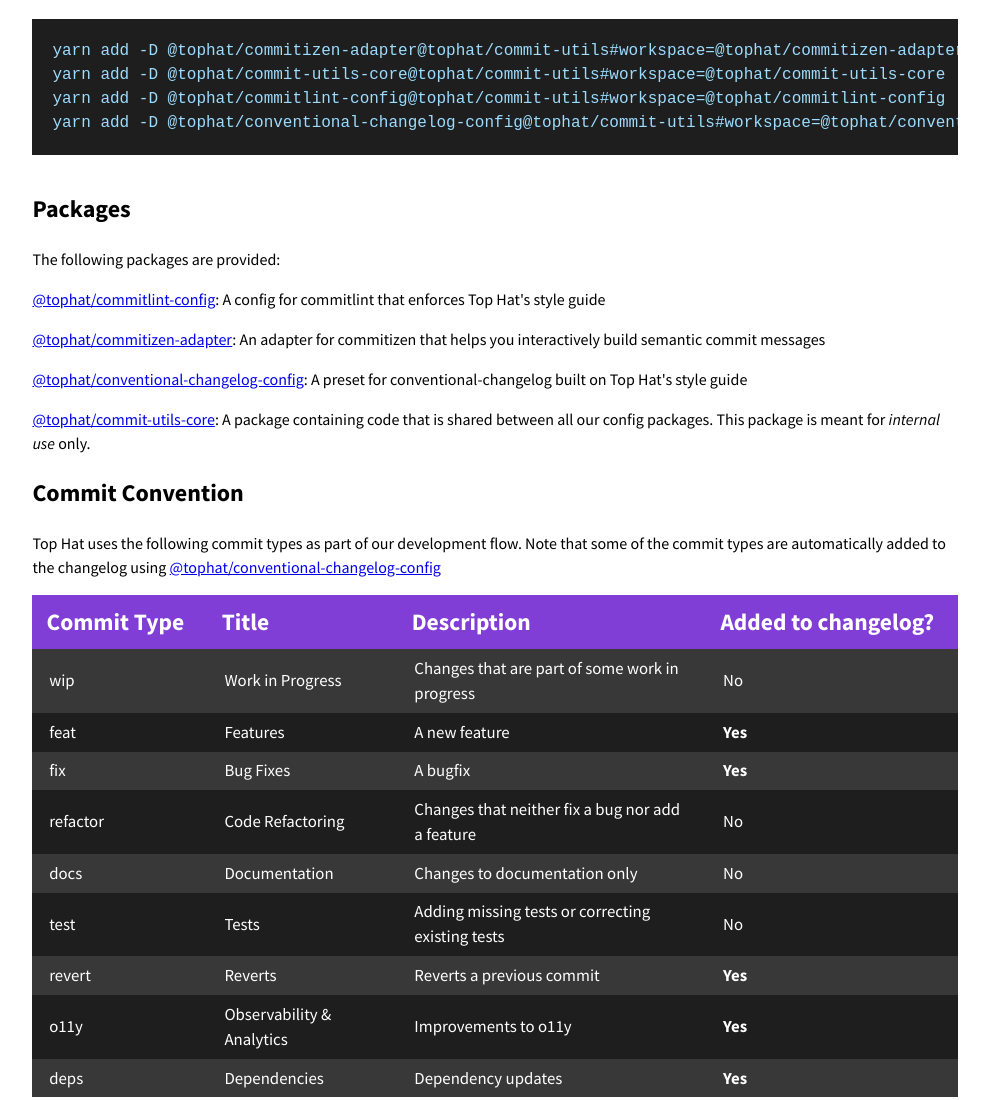
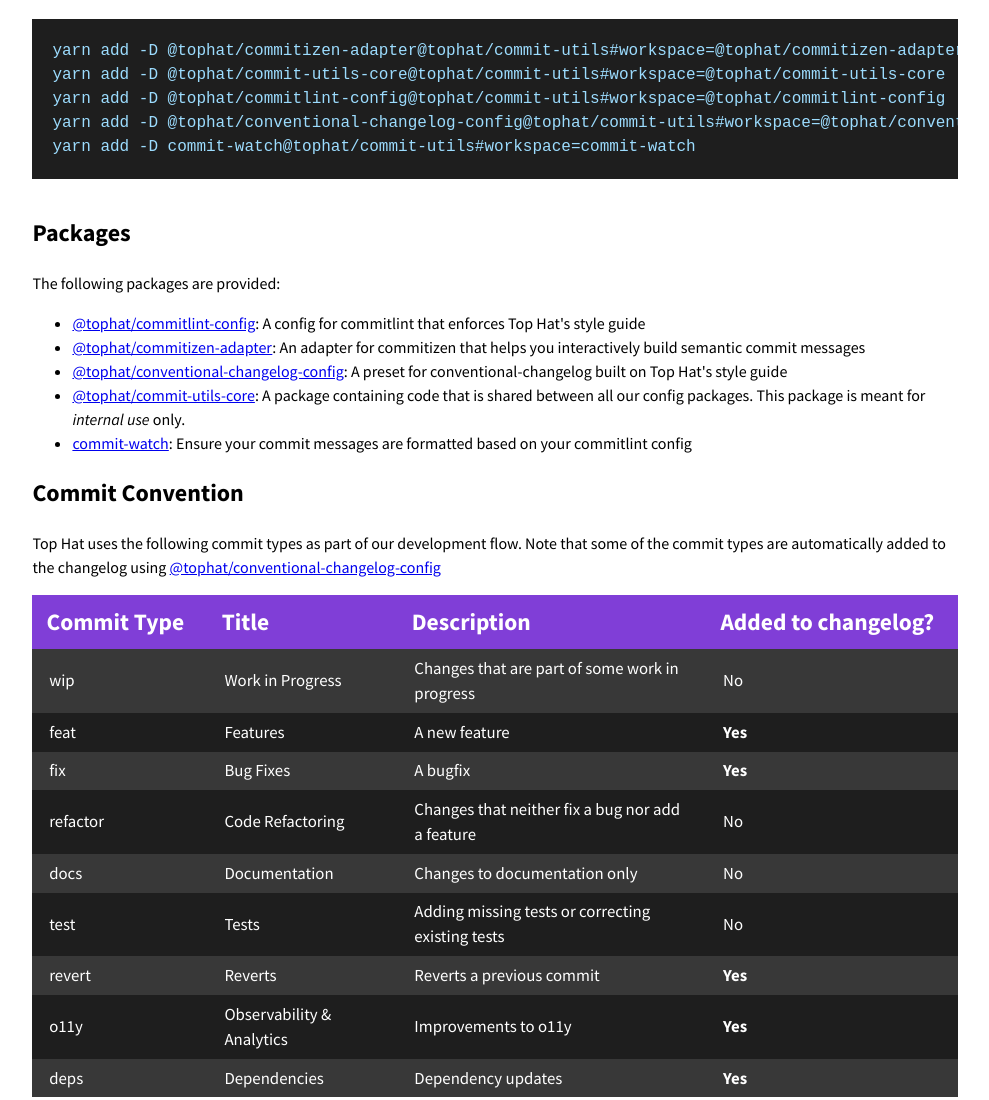
Before and after one commit to tophat/commit-utils, a Gatsby site in the folder gatsby/: page / in a window 1280 px wide. Shown: the part 1290-2390 px from the top of the page, without its empty margins (145-1134 px from the left). Built offline with nearby package versions, Linux system fonts and the light colour scheme; Gatsby itself is replaced by a stand-in of ours; code samples lack their colours.

Commit message:
refactor: clean up commit-watch package.json

````diff
--- a/gatsby/src/pages/index.mdx
+++ b/gatsby/src/pages/index.mdx
@@ -23,20 +23,18 @@
 yarn add -D @tophat/commit-utils-core@tophat/commit-utils#workspace=@tophat/commit-utils-core
 yarn add -D @tophat/commitlint-config@tophat/commit-utils#workspace=@tophat/commitlint-config
 yarn add -D @tophat/conventional-changelog-config@tophat/commit-utils#workspace=@tophat/conventional-changelog-config
+yarn add -D commit-watch@tophat/commit-utils#workspace=commit-watch
 ```
 
 ## Packages
 
 The following packages are provided:
 
-[@tophat/commitlint-config](https://github.com/tophat/commit-utils/tree/main/packages/commitlint-config): A config for commitlint that enforces Top Hat's style guide
-
-[@tophat/commitizen-adapter](https://github.com/tophat/commit-utils/tree/main/packages/commitizen-adapter): An adapter for commitizen that helps you interactively build semantic commit messages
-
-[@tophat/conventional-changelog-config](https://github.com/tophat/commit-utils/tree/main/packages/conventional-changelog-config): A preset for conventional-changelog built on Top Hat's style guide
-
-[@tophat/commit-utils-core](https://github.com/tophat/commit-utils/tree/main/packages/commit-utils-core): A package containing code that is shared between all our config packages. This package is meant for *internal use* only.
-
+- [@tophat/commitlint-config](https://github.com/tophat/commit-utils/tree/main/packages/commitlint-config): A config for commitlint that enforces Top Hat's style guide
+- [@tophat/commitizen-adapter](https://github.com/tophat/commit-utils/tree/main/packages/commitizen-adapter): An adapter for commitizen that helps you interactively build semantic commit messages
+- [@tophat/conventional-changelog-config](https://github.com/tophat/commit-utils/tree/main/packages/conventional-changelog-config): A preset for conventional-changelog built on Top Hat's style guide
+- [@tophat/commit-utils-core](https://github.com/tophat/commit-utils/tree/main/packages/commit-utils-core): A package containing code that is shared between all our config packages. This package is meant for *internal use* only.
+- [commit-watch](https://github.com/tophat/commit-utils/tree/main/packages/commit-watch): Ensure your commit messages are formatted based on your commitlint config
 
 ## Commit Convention
 
````
Also changed, not shown: packages/commit-watch/package.json (+17 -58 lines), README.md, packages/commit-watch/README.md, 2 other files.
